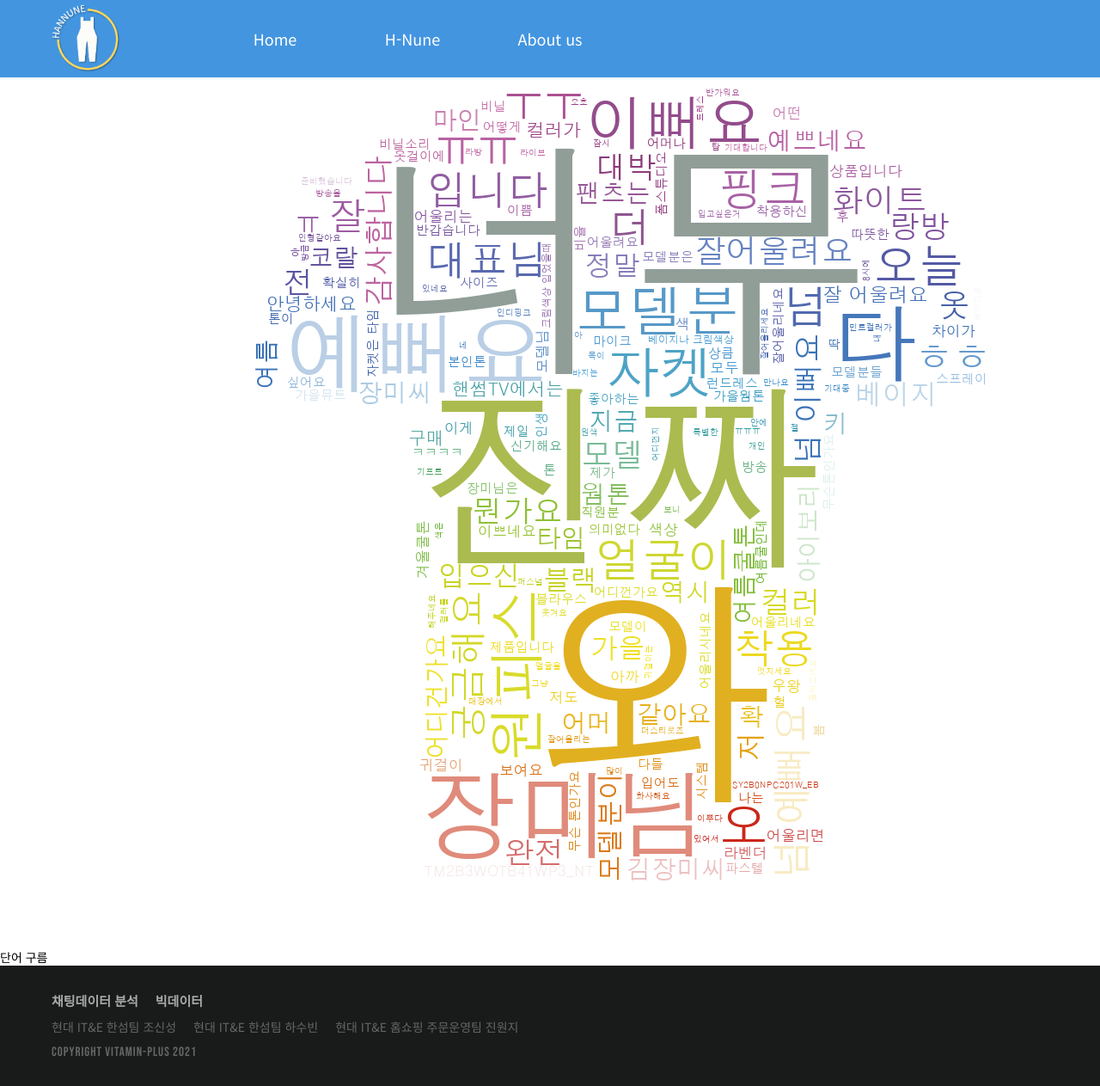
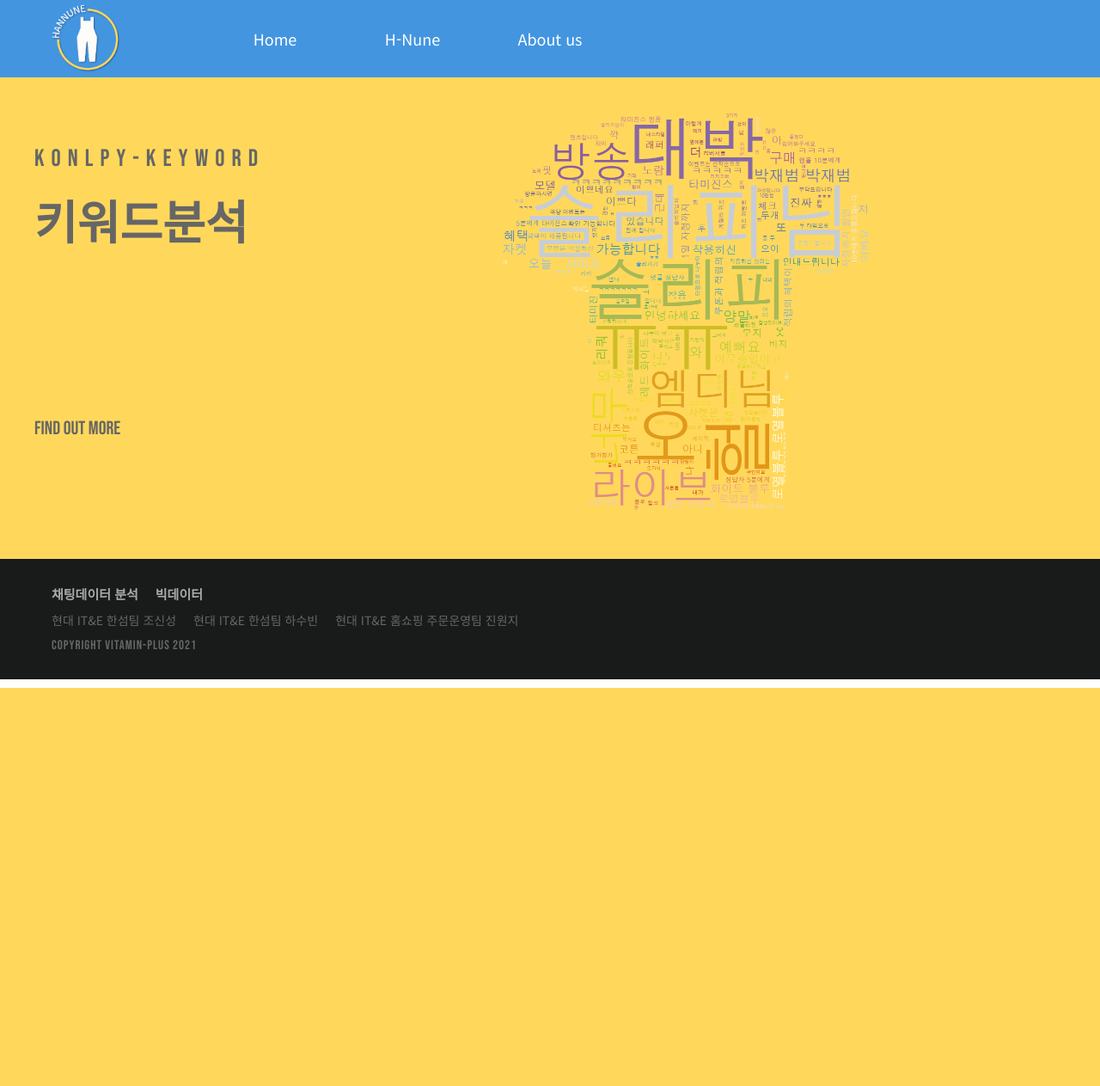
Before and after one commit to shinsung3/VitaminPlusWEB, a Django app: page /keyword in a window 1280 px wide. Shown: the whole page at 86% size. After the commit the page ends 800 px from the top, so only its background shows below. Run offline with Django 3.2, Linux system fonts and the light colour scheme.

Commit message:
#210814 keyword 색상 넣음

```diff
--- a/VitaminPlusChat/WEB/templates/keyword/keyword.html
+++ b/VitaminPlusChat/WEB/templates/keyword/keyword.html
@@ -1,13 +1,20 @@
 {% extends 'frontend/base.html' %}
 {% block content %}
 {% load static %}
-    <!--visual -->
-        <section class="visual">
-            <ul class = "wordcloud">
-                <li>가장 많이 나온 단어</li>
-                <li>채팅에 많이 나올 수록 단어의 크기가 커집니다.</li>
-                <img src="{% static 'img/wordcloud.png' %}" alt="">
-                <p>단어 구름</p>
-            </ul>
-        </section>
+<section class="contents">
+    <input type="hidden" id="timeLine" name="timeLine" value="{{ timeLine }}">
+    <input type="hidden" id="chat" name="chat" value="{{ chat }}">
+    <div class="video1 animate" data-animate = "motion">
+        <div class="inner">
+            <div class="title  animate" data-animate = "motion">
+                <div data-splitting class="en">KoNLPy-keyword</div>
+                <P>키워드분석</P>
+            </div>
+            <a href="#" class="more en">FIND OUT MORE</a>
+            <div class="videoBox">
+                <img src="{% static 'img/keyword.png' %}" alt="" style="width: 750px;">
+            </div>
+        </div>
+    </div>
+</section>
 {% endblock %}
--- a/VitaminPlusChat/static/css/keyword.css
+++ b/VitaminPlusChat/static/css/keyword.css
@@ -2,6 +2,6 @@
 @import url('https://fonts.googleapis.com/css?family=Bebas+Neue|Noto+Sans+KR&display=swap');
 
 /*section.visual*/
-.visual .wordcloud {width: 100%; height: 1000px; margin-top:90px; text-align: center; background: #4395e0;}
-.visual .wordcloud li {width: 100%; height: 30px; text-align: center; background: #fff}
-.visual .wordcloud img {width:400px; height: 200px; text-align: center;}
+.visual .wordcloud {width: 100%; height: 1000px; margin-top:1000px; text-align: center; background: #4395e0;}
+.visual .wordcloud li {width: 100%; height: 30px; margin-top:90px; text-align: center; background: #fff}
+.visual .wordcloud img {width:400px; height: 200px; text-align: center; margin-top: 300;}
```
Also changed, not shown: VitaminPlusChat/WEB/templates/keyword/keyword.py (+21 -15 lines), VitaminPlusChat/static/img/Keyword.PNG, VitaminPlusChat/static/img/keyword2.png (added), VitaminPlusChat/static/img/wordcloud.png, VitaminPlusChat/static/img/wordcloud2.png (added).
